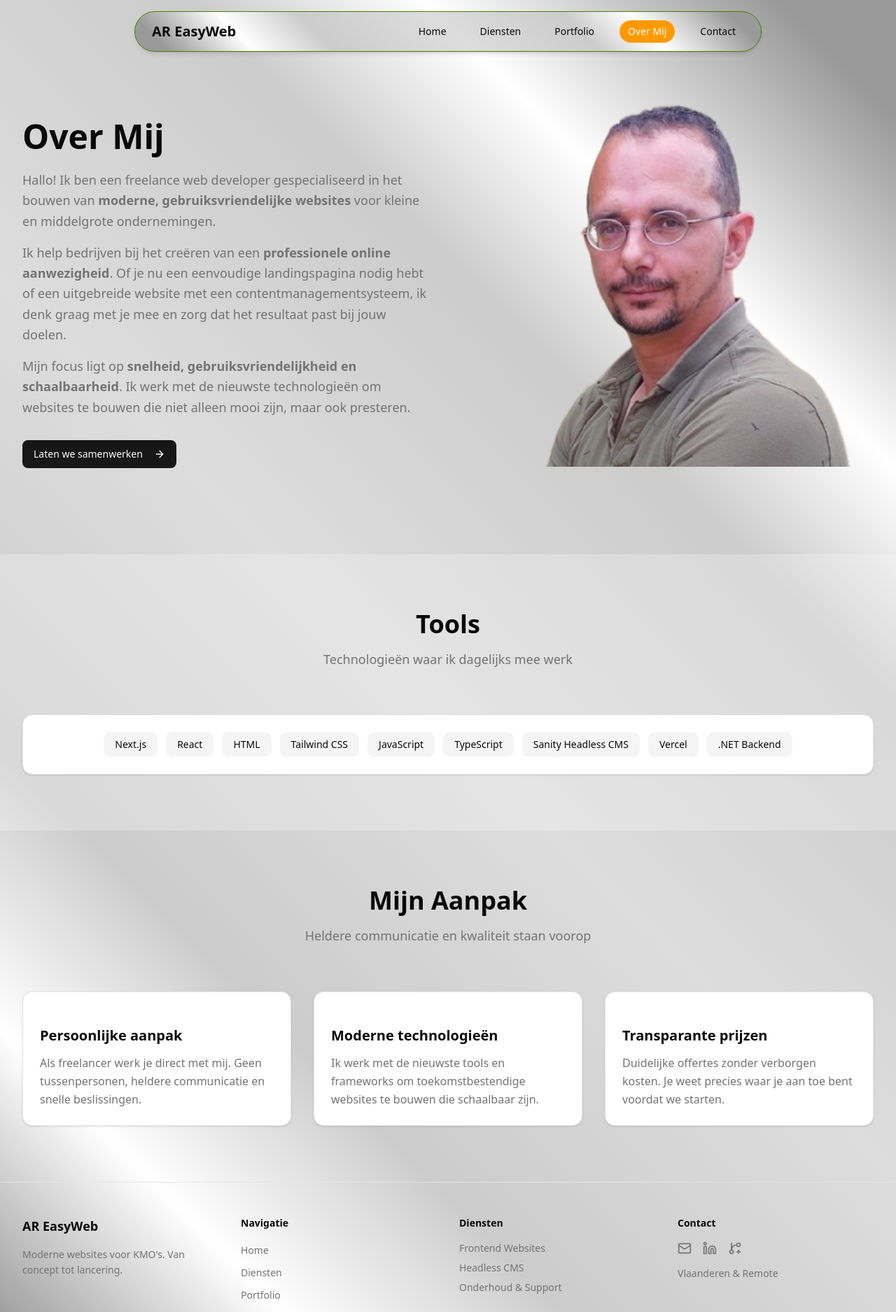
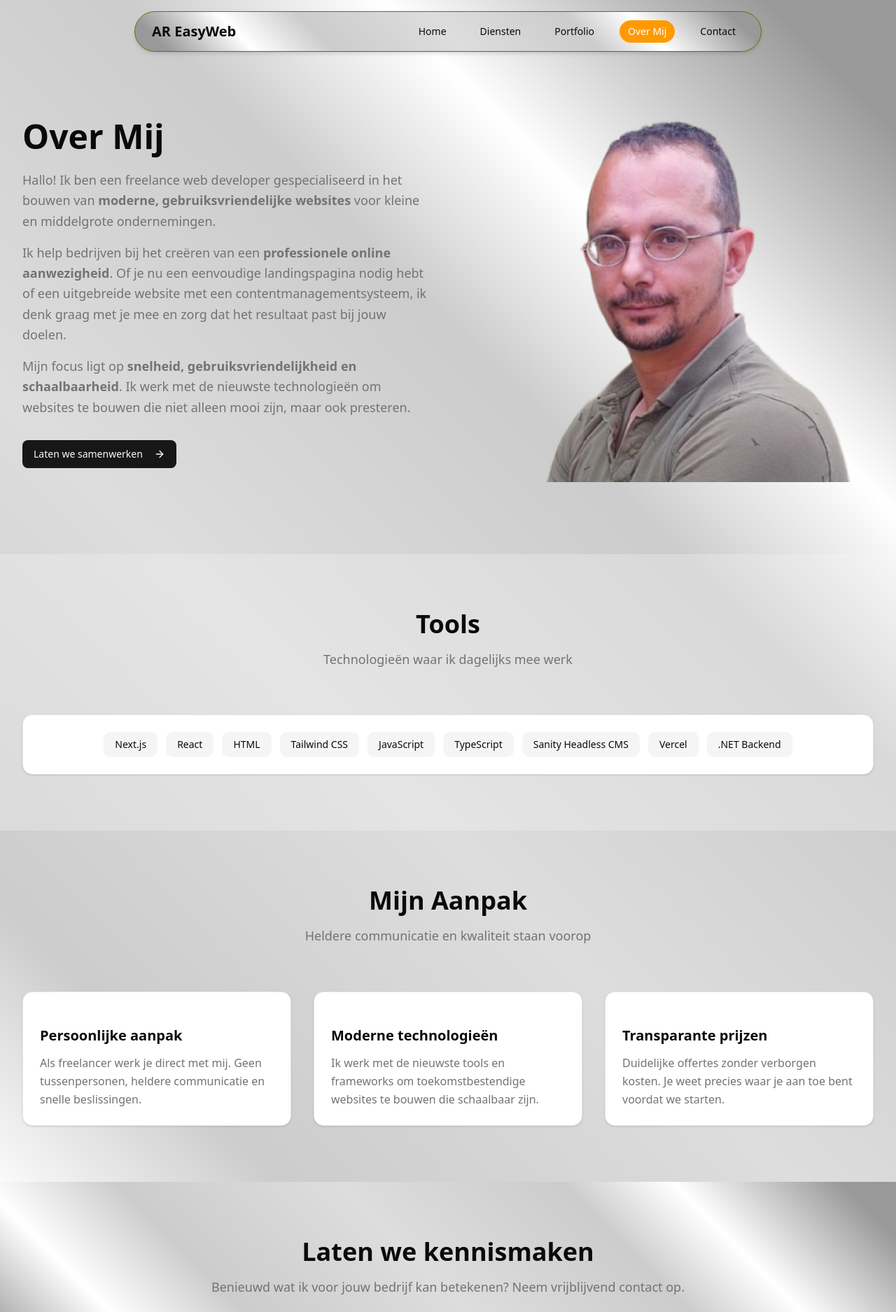
Before and after one commit to RAlmanzo/ar_easyweb, a Next.js app: page /about in a window 1280 px wide. Shown: the top 1875 px of the page at 70% size. Built offline with nearby package versions, Linux system fonts and the light colour scheme.

Commit message:
Import cta setion component and create const ctacontent

```diff
--- a/src/app/about/page.tsx
+++ b/src/app/about/page.tsx
@@ -1,6 +1,8 @@
+import Cta from "@/components/sections/cta";
 import { Button } from "@/components/ui/button";
 import { Card, CardContent } from "@/components/ui/card";
 import { ArrowRight } from "lucide-react";
+import { button } from "motion/react-client";
 import Image from "next/image";
 import Link from "next/link";
 
@@ -35,6 +37,13 @@ export default function About() {
         },
     ]
 
+    const ctaContent = {
+        title: "Laten we kennismaken",
+        description: "Benieuwd wat ik voor jouw bedrijf kan betekenen? Neem vrijblijvend contact op.",
+        buttonText: "Plan een gesprek",
+    }
+
+
     return (
         <div className="min-h-screen">
             <section className="pt-32 pb-20 px-4 sm:px-6 lg:px-8">
@@ -67,8 +76,7 @@ export default function About() {
                             </div>
                         </div>
 
-                        <div>
-                            <div className="aspect-square rounded-lg overflow-hidden bg-transparent">
+                        <div className="flex justify-center items-center aspect-square rounded-lg overflow-hidden bg-transparent">
                             <Image
                                 src="/profile-picture.png"
                                 alt="Developer Almanzo Rosseel portret"
@@ -76,7 +84,6 @@ export default function About() {
                                 height={600}
                                 className="object-cover"
                             />
-                            </div>
                         </div>
                     </div>
                 </div>
@@ -127,6 +134,8 @@ export default function About() {
                     </div>
                 </div>
             </section>
+
+            <Cta content={ctaContent} />
         </div>
     );
 }
```
Lines whose indentation alone changed are shown as unchanged.
